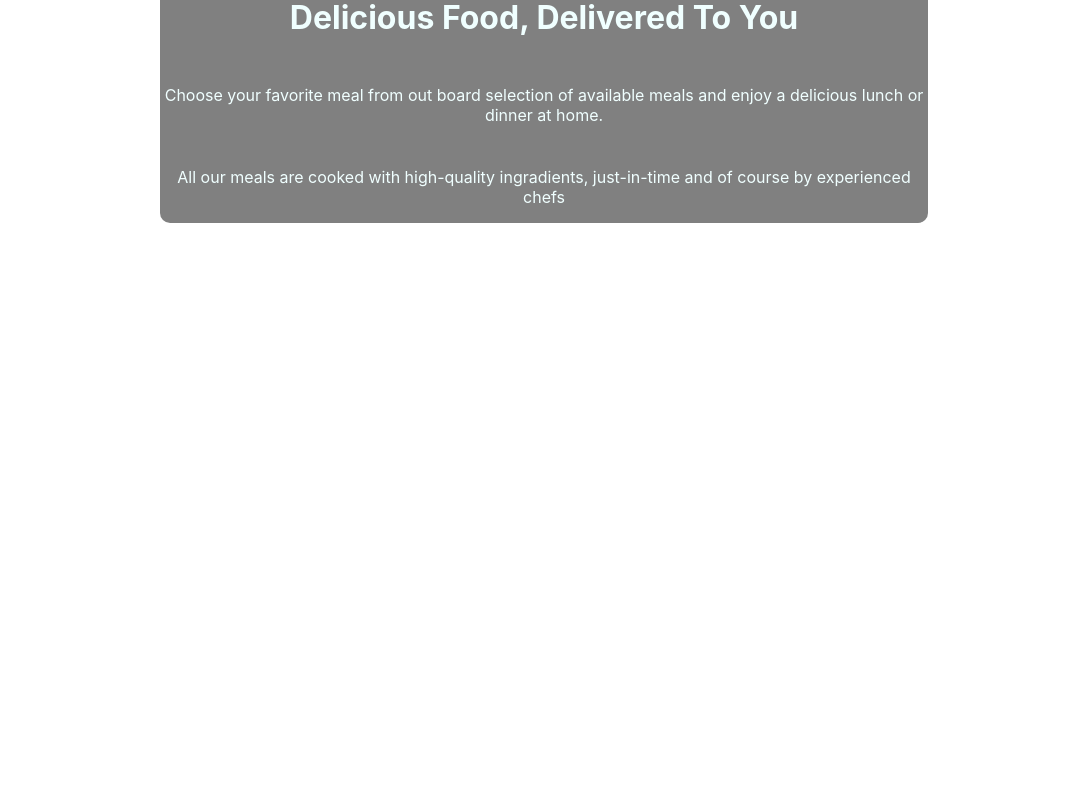
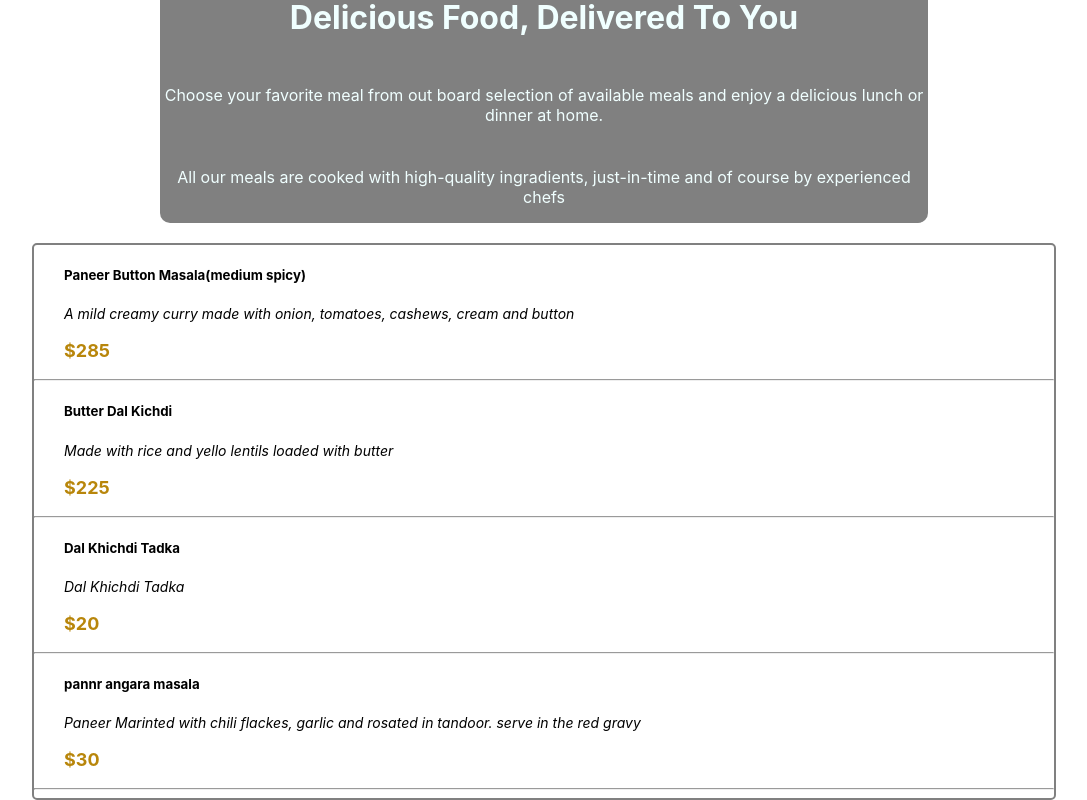
Before and after one commit to sangitaavghad31/restaurant-app, a React (Create React App) app: page / in a window 1280 px wide. Shown: the part 349-1149 px from the top of the page, without its empty margins (96-1183 px from the left). Before the commit the page ends 800 px from the top, so only its background shows below. Built offline with nearby package versions, Linux system fonts and the light colour scheme; the HTML template or start-up script is replaced by a standard one.

Commit message:
Sangita: Adds meal item list

```diff
--- a/src/App.js
+++ b/src/App.js
@@ -1,13 +1,36 @@
 import React from "react";
 import Header from "./components/header/Header";
 import Summary from "./components/Summary";
+import Meals from "./components/Meals";
 
 function App() {
+  let lists = [
+    {
+      name: "Paneer Button Masala(medium spicy)",
+      description: "A mild creamy curry made with onion, tomatoes, cashews, cream and button",
+      price: 285
+    },{
+      name: "Butter Dal Kichdi",
+      description: "Made with rice and yello lentils loaded with butter",
+      price: 225
+    },
+    {
+      name: "Dal Khichdi Tadka",
+      description: "Dal Khichdi Tadka",
+      price: 20
+    },
+    {
+      name: "pannr angara masala",
+      description: "Paneer Marinted with chili flackes, garlic and rosated in tandoor. serve in the red gravy",
+      price: 30
+    }
+  ]
   return (
     <div>
       <Header/>
       <div className="Summary-main-container">
         <Summary/>
+        <Meals meals={lists}/>
       </div>
     </div>
   );
--- /dev/null
+++ b/src/components/MealItem.css
@@ -0,0 +1,17 @@
+.meal-item-container{
+    padding-left: 30px;
+    width: 70%;
+    color: black;
+}
+
+.meal-description{
+    font-size: 14px;
+    font-style: italic;
+    color: black;
+}
+.meal-price{
+    font-weight: bold;
+    font-size: 18px;
+    color: darkgoldenrod;
+
+}
--- /dev/null
+++ b/src/components/MealItem.js
@@ -0,0 +1,17 @@
+import React from "react";
+import "./MealItem.css";
+
+function MealItem(props){
+
+    return(
+        <div className="meal-item-container">
+
+            <h5>{props.meal.name}</h5>
+            <p className="meal-description">{props.meal.description}</p>
+            <p className="meal-price">${props.meal.price}</p>
+
+        </div>
+    )
+}
+
+export default MealItem;
--- /dev/null
+++ b/src/components/Meals.css
@@ -0,0 +1,8 @@
+.meal-container{
+    background-color: while;
+    margin-top: 20px;
+    margin-left: 10%;
+    margin-right: 10%;
+    border: 2px solid gray;
+    border-radius: 5px;
+}
--- /dev/null
+++ b/src/components/Meals.js
@@ -0,0 +1,17 @@
+import React from "react";
+import MealItem from "./MealItem";
+import "./Meals.css";
+
+function Meals(props){
+
+    return(<div className="meal-container">
+    {props.meals.map(meal=>{
+        return<>
+            <MealItem meal={meal}/>
+            <hr/>
+        </>
+    })}
+    </div>)
+}
+
+export default Meals;
```
